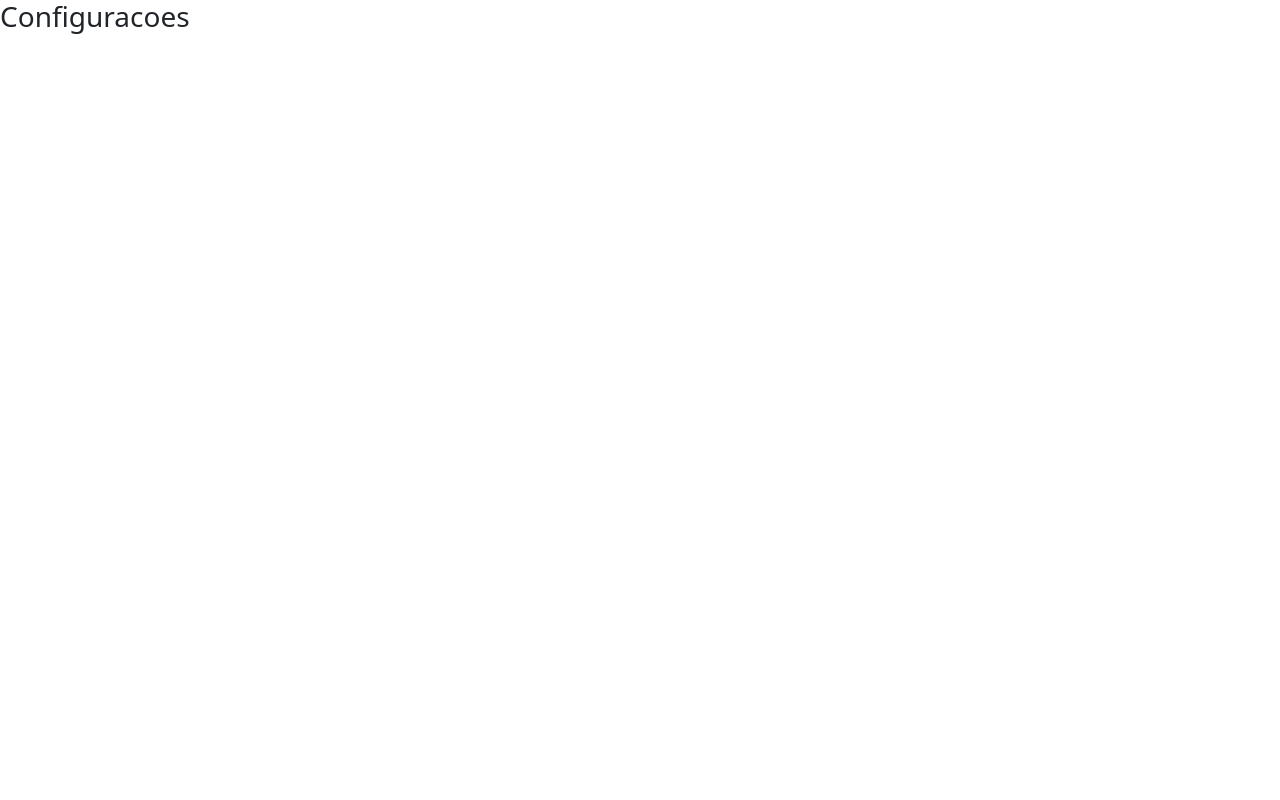
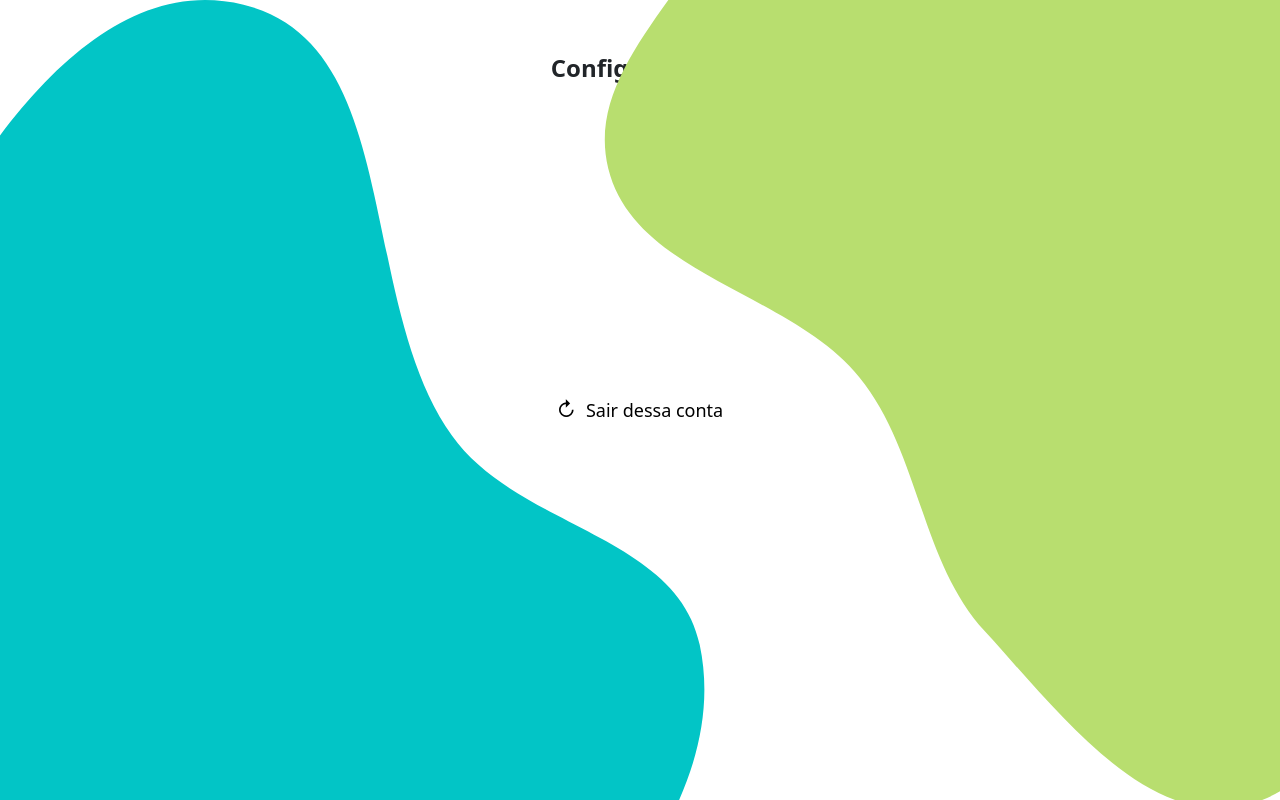
Before and after one commit to LaraSouzx/Moodly, a React (Create React App) app: page /configuracoes in a window 1280 px wide. Built offline with nearby package versions, Linux system fonts and the light colour scheme.

Commit message:
add: tela configuracoes e funcao logout

```diff
--- a/src/components/formulario/CadastroForm.js
+++ b/src/components/formulario/CadastroForm.js
@@ -50,20 +50,6 @@ export default function CadastroForm(){
                 {erro && <p style={{ color: 'red' }}>{erro}</p>}
                 {sucesso && <p style={{ color: 'green' }}>{sucesso}</p>}
 
-
-               <div className="divider">
-                 <hr />
-                 <span>ou faça login com outras contas</span>
-                 <hr />
-               </div>
-
-               <div className="social-login">
-                 <div className="social-icon">
-                   {/* Simulação de ícone social */}
-                   <div className="icon-placeholder" />
-                 </div>
-               </div>
-
                <div className="login-footer">
                  <span className="text-muted">Já tem uma conta? </span>
                  <Link to="/" className="text-link">Entre agora</Link>
--- a/src/components/formulario/LoginForm.js
+++ b/src/components/formulario/LoginForm.js
@@ -4,6 +4,10 @@ import React, { useState } from 'react';
 import { useNavigate } from 'react-router-dom';
 import { signInWithEmailAndPassword } from 'firebase/auth';
 import { auth } from '../../firebaseConfig';
+import { signInWithPopup } from 'firebase/auth';
+import { googleProvider } from '../../firebaseConfig';
+import googleIcon from '../../assets/icon-google.png';
+
 
 const LoginForm = () => {
     const [email, setEmail] = useState("");
@@ -22,6 +26,16 @@ const LoginForm = () => {
         console.error(error);
       }
     }
+
+    const handleGoogleLogin = async () => {
+      try {
+        await signInWithPopup(auth, googleProvider);
+        navigate('/dashboard');
+      } catch (error) {
+        console.error('Erro ao fazer login com Google:', error);
+        setErro('Falha no login com Google');
+      }
+    };
 
   return (
     <div className="login-wrapper">
@@ -63,10 +77,10 @@ const LoginForm = () => {
         </div>
 
         <div className="social-login">
-          <div className="social-icon">
-            {/* Simulação de ícone social */}
-            <div className="icon-placeholder" />
-          </div>
+          <button className="google-login-button" onClick={handleGoogleLogin}>
+            <img src= {googleIcon} alt="Google" style={{ width: 20, marginRight: 8 }} />
+            Entrar com Google
+          </button>
         </div>
 
         <div className="login-footer">
--- /dev/null
+++ b/src/components/formulario/LogonButton.js
@@ -0,0 +1,26 @@
+import React from 'react';
+import { signOut } from 'firebase/auth';
+import { useNavigate } from 'react-router-dom';
+import { auth } from '../../firebaseConfig';
+import './logon.css';
+
+const LogoutButton = () => {
+  const navigate = useNavigate();
+
+  const handleLogout = async () => {
+    try {
+      await signOut(auth);
+      navigate('/');
+    } catch (error) {
+      console.error('Erro ao sair da conta:', error);
+    }
+  };
+
+  return (
+    <button onClick={handleLogout} className="logout-button">
+      <span className="logout-icon">↻</span> Sair dessa conta
+    </button>
+  );
+};
+
+export default LogoutButton;
--- /dev/null
+++ b/src/components/formulario/logon.css
@@ -0,0 +1,20 @@
+.logout-button {
+  display: flex;
+  align-items: center;
+  gap: 10px;
+  font-size: 18px;
+  border: none;
+  background: none;
+  cursor: pointer;
+  color: black;
+  margin-top: 20px;
+
+}
+
+.logout-button:hover {
+  opacity: 0.8;
+}
+
+.logout-icon {
+  font-size: 20px;
+}
--- a/src/components/formulario/style.css
+++ b/src/components/formulario/style.css
@@ -126,3 +126,21 @@
   color: #425466;
   cursor: pointer;
 }
+
+.google-login-button {
+  display: flex;
+  align-items: center;
+  justify-content: center;
+  background-color: white;
+  border: 1px solid #ccc;
+  padding: 10px;
+  width: 100%;
+  border-radius: 5px;
+  cursor: pointer;
+  font-weight: bold;
+  margin-top: 10px;
+}
+
+.google-login-button:hover {
+  background-color: #f5f5f5;
+}
--- a/src/firebaseConfig.js
+++ b/src/firebaseConfig.js
@@ -1,5 +1,5 @@
 import {initializeApp } from "firebase/app";
-import { getAuth } from "firebase/auth";
+import { getAuth, GoogleAuthProvider} from "firebase/auth";
 
 //configurações do firebase
 const firebaseConfig = {
@@ -13,6 +13,6 @@ const firebaseConfig = {
 
 //inicialiar o firebase
 const app = initializeApp(firebaseConfig);
-
+ export const googleProvider = new GoogleAuthProvider();
 //gerencia a autenticação de usuarios no firebase ( login, logout, estado do usuario)
 export const auth = getAuth(app);
--- a/src/pages/configuracoes/Configuracoes.js
+++ b/src/pages/configuracoes/Configuracoes.js
@@ -1,7 +1,49 @@
+import {Menu } from '../../components/menu/Menu';
+import React, { useState } from 'react';
+import { GiHamburgerMenu } from 'react-icons/gi';
+import LogoutButton from '../../components/formulario/LogonButton';
+import '../../pages/configuracoes/style.css';
+
 export function Configuracoes(){
     return(
-        <div>
-            <h3> Configuracoes</h3>
+        <div className="svg-container">
+            <div className="overlap-group">
+                <div className="overlap-group">
+                    <LogoutButton />
+                </div>
+                <div className="title">Configurações</div>
+            </div>
+            <svg
+        xmlns="http://www.w3.org/2000/svg"
+        width="750"
+        height="850"
+        viewBox="0 0 744 960"
+        fill="none"
+        className="organicoum"
+      >
+        <path
+          fillRule="evenodd"
+          clipRule="evenodd"
+          d="M223.504 5.31648C405.414 49.8968 350.251 339.67 459.04 492.28C532.643 595.529 712.513 603.971 738.729 728.071C766.908 861.461 677.243 989.684 585.38 1090.34C488.506 1196.48 367.019 1287.13 223.504 1292.61C75.535 1298.26 -85.6002 1242.85 -167.08 1119.08C-241.643 1005.81 -148.528 863.723 -148.12 728.071C-147.714 593.27 -226.362 459.268 -164.735 339.412C-83.5423 181.504 51.1848 -36.9133 223.504 5.31648Z"
+          fill="#02C5C6"
+        />
+      </svg>
+
+      <svg
+        xmlns="http://www.w3.org/2000/svg"
+        width="700"
+        height="1000"
+        viewBox="0 0 667 1024"
+        fill="none"
+        className="organicodois"
+      >
+        <path
+          fillRule="evenodd"
+          clipRule="evenodd"
+          d="M202.558 -230.059C268.027 -317.315 378.042 -382.937 487.24 -383.093C599.273 -383.253 670.739 -239.273 782.476 -230.888C898.099 -222.211 1013.11 -401.665 1109.07 -336.427C1208.04 -269.144 1078.27 -83.0263 1145.55 15.9384C1214.97 118.039 1415.25 78.15 1467.12 190.17C1512.68 288.594 1429.37 406.347 1367.42 495.148C1310.77 576.355 1222.71 630.209 1132.16 670.325C1056.39 703.892 955.236 656.803 889.301 706.968C783.693 787.319 789.775 991.019 662.229 1027.86C557.067 1058.24 463.835 932.04 389.684 851.292C323.386 779.096 322.936 667.06 261.081 591.025C189.861 503.478 31.1155 486.73 4.03571 377.233C-21.9741 272.062 102.332 187.958 135.958 85.0923C169.737 -18.2399 137.336 -143.132 202.558 -230.059Z"
+          fill="#B8DE6F"
+        />
+      </svg>
         </div>
     );
 }
--- a/src/pages/configuracoes/style.css
+++ b/src/pages/configuracoes/style.css
@@ -0,0 +1,24 @@
+.config-wrapper {
+  position: relative;
+  height: 100vh;
+  width: 100%;
+  background: white;
+  overflow: hidden;
+  display: flex;
+  flex-direction: column;
+  align-items: center;
+  justify-content: center;
+}
+
+.title {
+  position: absolute;
+  top: 50px;
+  font-size: 24px;
+  font-weight: bold;
+}
+
+
+
+.logout-icon {
+  font-size: 20px;
+}
```
Also changed, not shown: src/pages/logins/Logout.js (deleted, +0 -13 lines), src/assets/icon-google.png (added).
